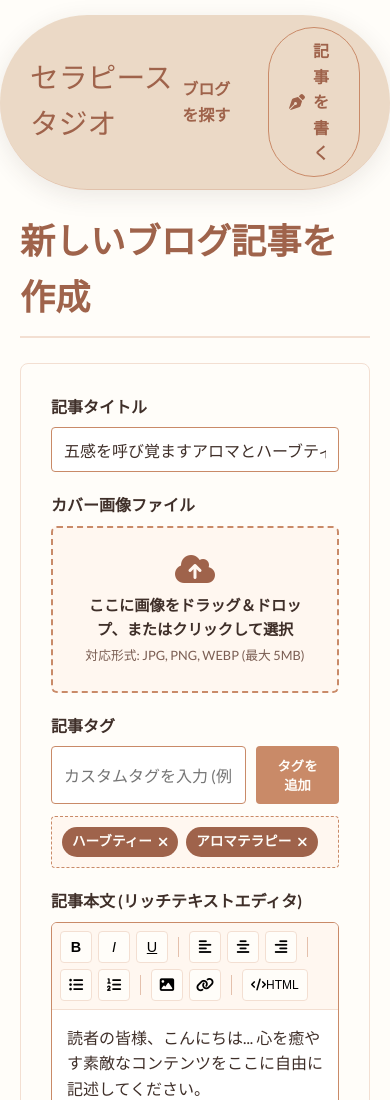
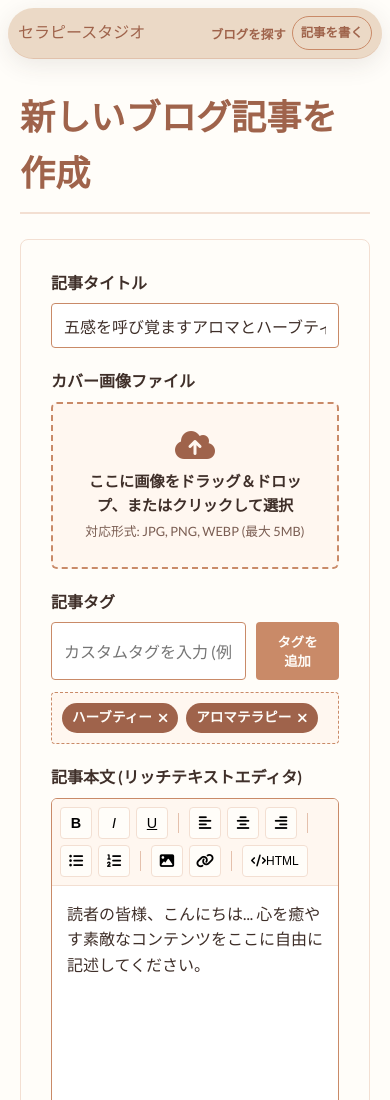
Before and after one commit to WilliamTrung/landing-page-therapy, a plain HTML site: page blog_create.html in a window 390 px wide. Shown: the top 1100 px of the page. Drawn offline with nearby package versions, Linux system fonts and the light colour scheme.

Commit message:
Keep blog navbars on one row
Co-authored-by: Cursor <cursoragent@cursor.com>

```diff
--- a/blog_create.html
+++ b/blog_create.html
@@ -153,6 +153,62 @@
         background-color: var(--pink-accent);
         border-color: var(--pink-accent);
         color: var(--pink-pastel);
+      }
+
+      @media (max-width: 640px) {
+        header {
+          top: 8px;
+          width: calc(100% - 16px);
+          border-radius: 999px;
+        }
+
+        .header-wrapper {
+          flex-direction: row;
+          flex-wrap: nowrap;
+          gap: 6px;
+          padding: 8px 10px;
+        }
+
+        .brand-logo {
+          flex: 1 1 auto;
+          min-width: 0;
+          overflow: hidden;
+          text-align: left;
+          text-overflow: ellipsis;
+          white-space: nowrap;
+          font-size: clamp(1rem, 4vw, 1.5rem);
+        }
+
+        .header-wrapper > span {
+          flex: 0 0 auto;
+          padding: 3px 7px;
+          font-size: 0.58rem !important;
+          letter-spacing: 0.5px;
+        }
+
+        nav {
+          flex: 0 0 auto;
+          width: auto;
+        }
+
+        nav ul {
+          justify-content: flex-end;
+          flex-wrap: nowrap;
+          gap: 6px;
+        }
+
+        nav ul li a {
+          white-space: nowrap;
+          font-size: 0.78rem;
+        }
+
+        nav ul li a.btn-outline {
+          padding: 6px 8px;
+        }
+
+        nav ul li a.btn-outline i {
+          display: none;
+        }
       }
 
       .page {
```
Also changed, not shown: blog_detail.html (+28 -0 lines), blog_list.html (+56 -0 lines).
